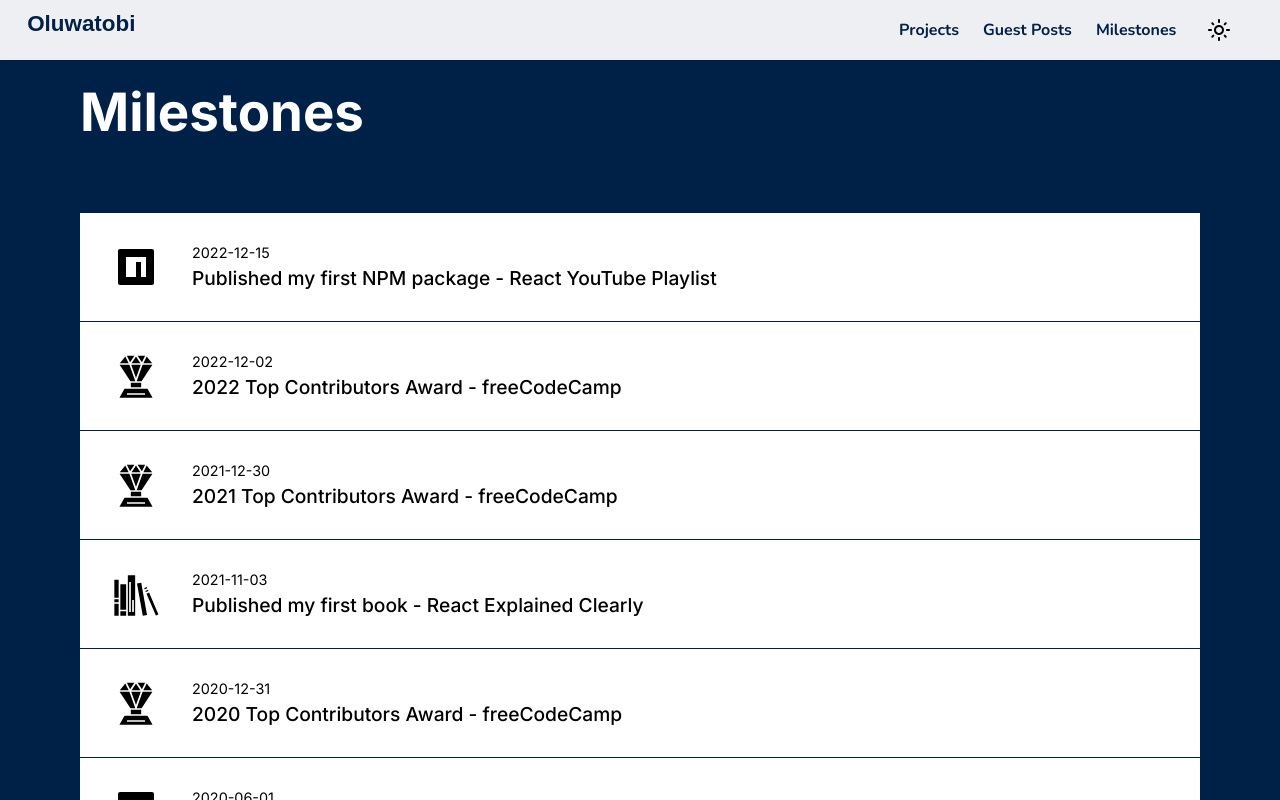
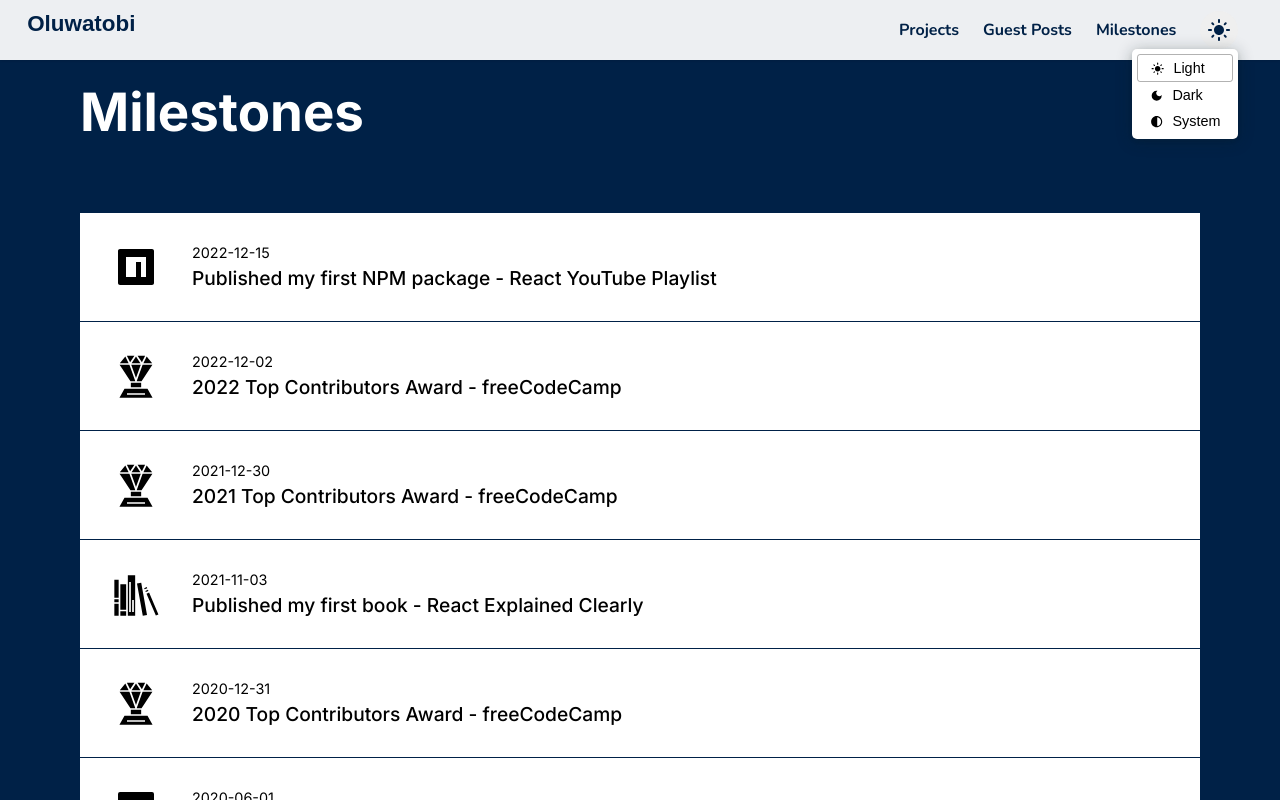
Before and after one commit to oluwatobiss/personal-portfolio, a Next.js app: page /milestones in a window 1280 px wide. Built offline with nearby package versions, Linux system fonts and the light colour scheme; a web font is replaced by a local one.

Commit message:
Create themeOptions modal

```diff
--- a/src/components/Layout.jsx
+++ b/src/components/Layout.jsx
@@ -2,7 +2,7 @@ import Head from "next/head";
 import Link from "next/link";
 import styles from "@/src/styles/Layout.module.css";
 import { Cairo_Play, Inter, Nunito } from "next/font/google";
-import { MdOutlineLightMode } from "react-icons/md";
+import { MdContrast, MdDarkMode, MdLightMode } from "react-icons/md";
 
 const cairoPlay = Cairo_Play({ subsets: ["latin"] });
 const inter = Inter({ subsets: ["latin"] });
@@ -23,11 +23,32 @@ export default function Layout({ children }) {
           Oluwatobi
         </Link>
         <span className={styles.navRoutesAndTheme}>
-          <Link href="/projects">Projects</Link>
-          <Link href="/guest-posts">Guest Posts</Link>
-          <Link href="/milestones">Milestones</Link>
-          <span>
-            <MdOutlineLightMode />
+          <span className={styles.routes}>
+            <Link href="/projects">Projects</Link>
+            <Link href="/guest-posts">Guest Posts</Link>
+            <Link href="/milestones">Milestones</Link>
+          </span>
+          <span className={styles.theme}>
+            <button type="button" title="Theme" className={styles.themeNavBtn}>
+              <MdLightMode />
+            </button>
+            <div className={styles.themeOptions}>
+              <button
+                type="button"
+                className={`${styles.themeOption} ${styles.activeTheme}`}
+              >
+                <MdLightMode />
+                <span>Light</span>
+              </button>
+              <button type="button" className={styles.themeOption}>
+                <MdDarkMode />
+                <span>Dark</span>
+              </button>
+              <button type="button" className={styles.themeOption}>
+                <MdContrast />
+                <span>System</span>
+              </button>
+            </div>
           </span>
         </span>
       </nav>
--- a/src/styles/Layout.module.css
+++ b/src/styles/Layout.module.css
@@ -20,32 +20,73 @@
   font-weight: 700;
 }
 
-.navRoutesAndTheme,
-.navRoutesAndTheme span {
+.navRoutesAndTheme {
   display: flex;
   justify-content: flex-end;
   align-items: center;
 }
 
-.navRoutesAndTheme a {
+.routes a {
   margin-left: 1.5rem;
   font-weight: 700;
 }
 
-.navRoutesAndTheme a:hover {
+.routes a:hover {
   color: #e53a35;
 }
 
-.navRoutesAndTheme span {
+.theme {
+  position: relative;
+}
+
+.themeNavBtn {
+  display: flex;
+  border-radius: 50%;
+  border: none;
   margin-left: 1.5rem;
   padding: 7px;
   font-size: 1.5rem;
 }
 
-.navRoutesAndTheme span:hover {
+.theme button:hover {
   cursor: pointer;
-  border-radius: 50%;
   background-color: rgba(0, 0, 0, 0.1);
+}
+
+.themeOptions {
+  /* display: none; */
+  position: absolute;
+  right: 0;
+  width: max-content;
+  background-color: #fff;
+  padding: 5px;
+  border-radius: 5px;
+  box-shadow: rgba(14, 30, 37, 0.12) 0px 2px 4px 0px,
+    rgba(14, 30, 37, 0.32) 0px 2px 16px 0px;
+}
+
+.themeOption {
+  display: flex;
+  align-items: center;
+  padding: 5px 13px;
+  border: none;
+  border-radius: 3px;
+  width: 100%;
+  background-color: transparent;
+}
+
+.themeOption:hover {
+  cursor: pointer;
+  background-color: rgba(0, 0, 0, 0.1);
+}
+
+.themeOption span {
+  margin-left: 9px;
+  font-size: 0.9rem;
+}
+
+.activeTheme {
+  border: 1px solid rgba(0, 0, 0, 0.3);
 }
 
 .footer {
@@ -64,6 +105,10 @@
     color: var(--primary-blue);
   }
 
+  .themeNavBtn {
+    color: var(--primary-blue);
+  }
+
   .footer {
     border-top: 1px solid #fff;
     color: #fff;
```
